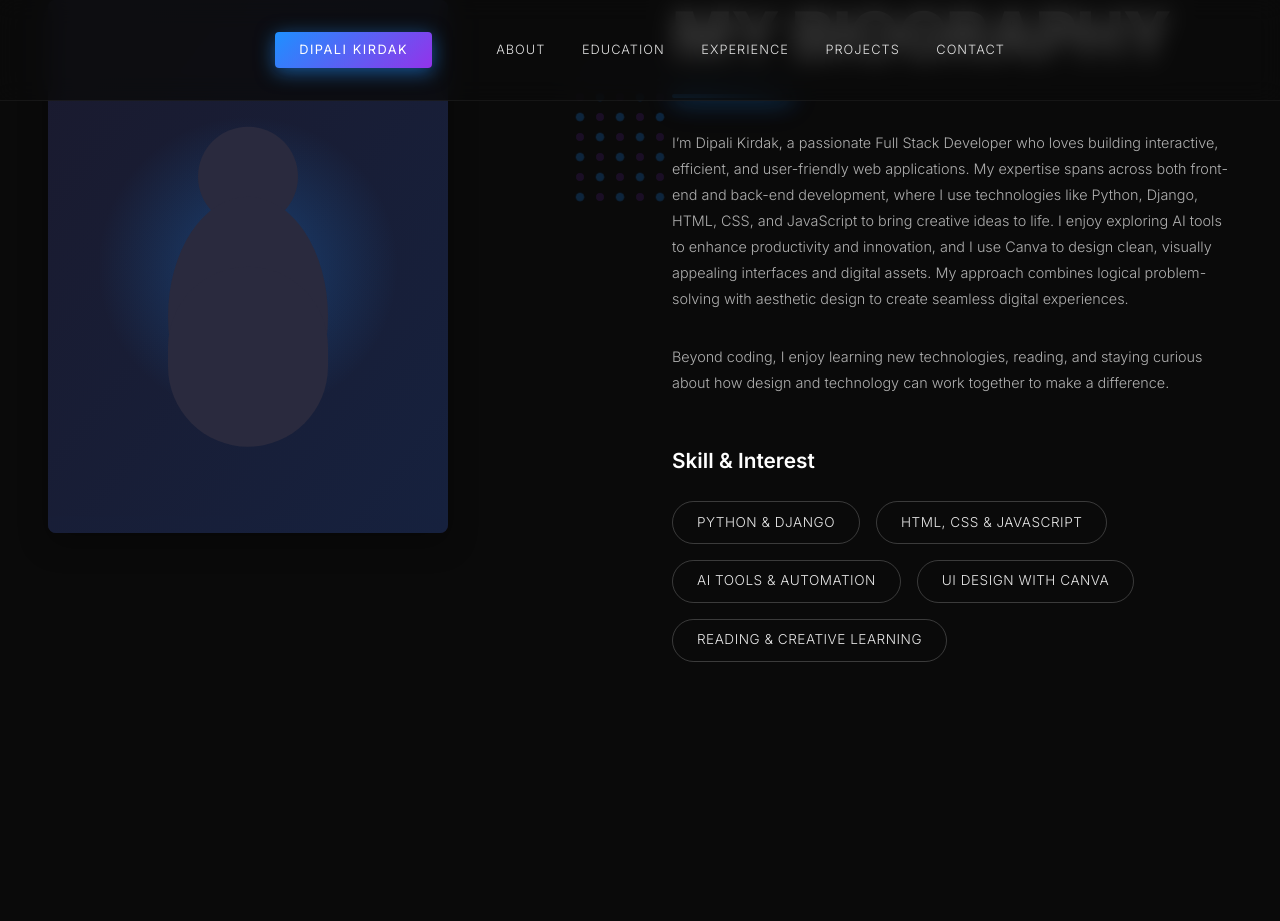
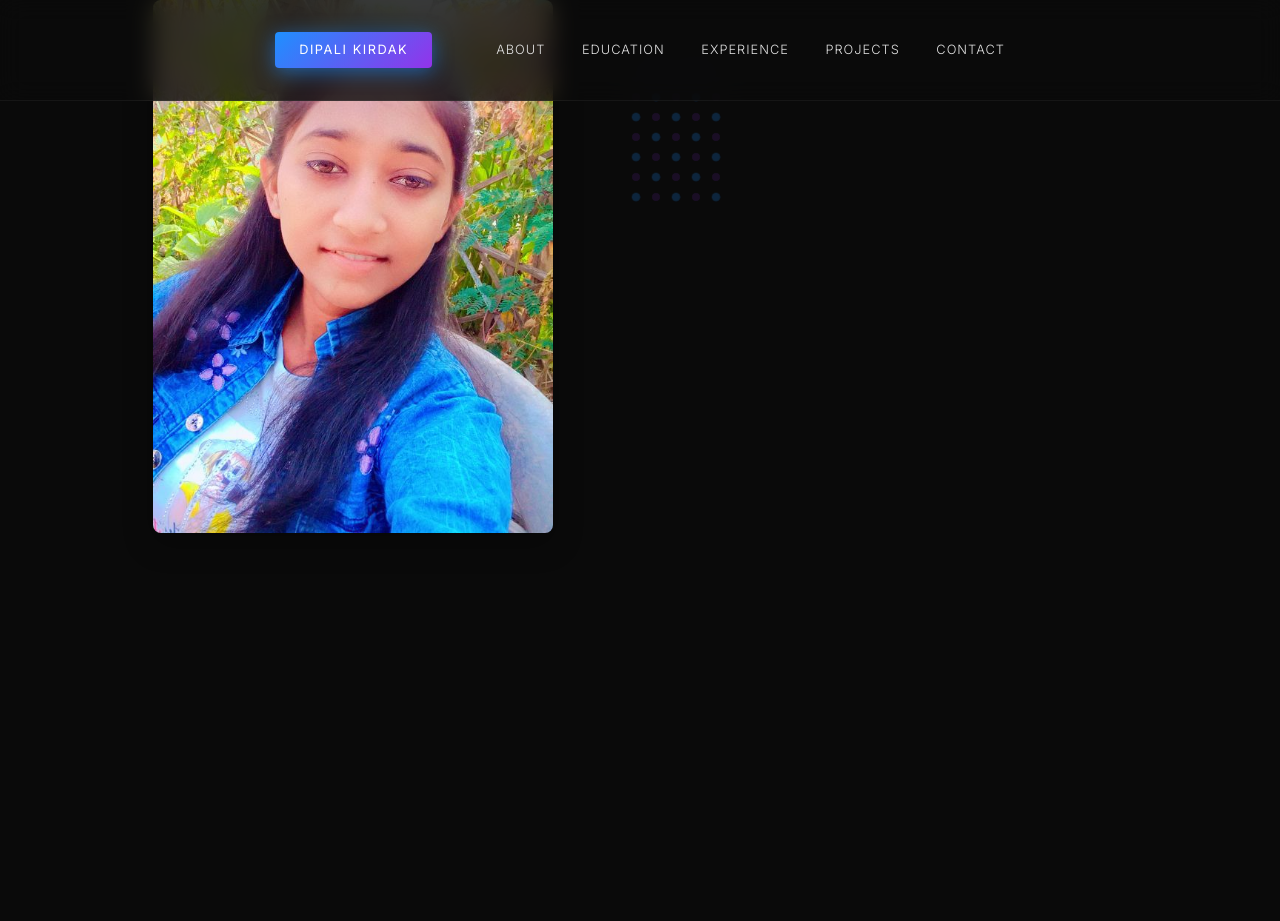
Before and after one commit to DKirdak25/Portfolio, a Django app: page /about/ in a window 1280 px wide. Shown: the top 921 px of the page. Run offline with Django 5.2, Linux system fonts and the light colour scheme.

Commit message:
Updated secondary page image section: replaced SVG placeholder with real image, improved layout and animation

```diff
--- a/static/css/about.css
+++ b/static/css/about.css
@@ -6,14 +6,17 @@
       padding: 0 3rem;
       min-height: 100vh;
       display: grid;
-      grid-template-columns: 1fr 1fr;
+      grid-template-columns: 1.2fr 1fr;
+      align-items: start;
+      justify-content: space-between;
       gap: 4rem;
     }
 
     /* Left image section */
     .image-section {
-      position: relative;
-      opacity: 0;
+      display: flex;
+  justify-content: center;
+  align-items: center;
       animation: fadeInLeft 1s ease forwards;
       animation-delay: 0.2s;
     }
@@ -27,7 +30,7 @@
       width: 100%;
       max-width: 400px;
       aspect-ratio: 3/4;
-      background: linear-gradient(135deg, rgba(30, 144, 255, 0.2), rgba(147, 51, 234, 0.1));
+      background: none; /* 🧹 removes the colored background */
       border-radius: 8px;
       overflow: hidden;
       position: relative;
@@ -41,25 +44,18 @@
       box-shadow: 0 15px 40px rgba(30, 144, 255, 0.4);
     }
 
-    .profile-placeholder {
-      width: 100%;
-      height: 100%;
-      display: flex;
-      align-items: center;
-      justify-content: center;
-      background: linear-gradient(135deg, #1a1a2e 0%, #16213e 100%);
-      transition: all 0.5s ease;
-    }
-
     .profile-image:hover .profile-placeholder {
       filter: brightness(1.2);
     }
 
-    .profile-placeholder svg {
-      width: 100%;
-      height: 100%;
-      transition: all 0.5s ease;
-    }
+    /* Image style */
+.profile-img {
+  width: 100%;
+  height: 100%;
+  object-fit: cover;
+  display: block;
+  transition: transform 0.5s ease, filter 0.5s ease;
+}
 
     /* Dot grid decoration */
     .dot-grid {
--- a/templates/about.html
+++ b/templates/about.html
@@ -6,29 +6,12 @@
 {% block content %}
 <link rel="stylesheet" href="{% static 'css/about.css' %}">
   <div class="container">
-    <div class="image-section">
-      <div class="profile-container">
-        <div class="profile-image">
-          <div class="profile-placeholder">
-            <svg viewBox="0 0 400 500" xmlns="http://www.w3.org/2000/svg">
-              <defs>
-                <linearGradient id="bgGrad" x1="0%" y1="0%" x2="100%" y2="100%">
-                  <stop offset="0%" style="stop-color:#1a1a2e;stop-opacity:1" />
-                  <stop offset="100%" style="stop-color:#16213e;stop-opacity:1" />
-                </linearGradient>
-                <radialGradient id="glowGrad">
-                  <stop offset="0%" style="stop-color:#1e90ff;stop-opacity:0.3" />
-                  <stop offset="100%" style="stop-color:#1e90ff;stop-opacity:0" />
-                </radialGradient>
-              </defs>
-              <rect width="400" height="500" fill="url(#bgGrad)"/>
-              <ellipse cx="200" cy="250" rx="150" ry="150" fill="url(#glowGrad)"/>
-              <circle cx="200" cy="160" r="50" fill="#2a2a3e"/>
-              <ellipse cx="200" cy="300" rx="80" ry="120" fill="#2a2a3e"/>
-              <rect x="120" y="250" width="160" height="180" rx="80" fill="#2a2a3e"/>
-            </svg>
-          </div>
-        </div>
+   <div class="image-section">
+  <div class="profile-container">
+    <div class="profile-image">
+      <img src="{% static 'assets/profile2.jpg' %}" alt="Dipali Kirdak" class="profile-img">
+    </div>
+</div>
 
         <div class="dot-grid">
           <div class="dot"></div>
```
